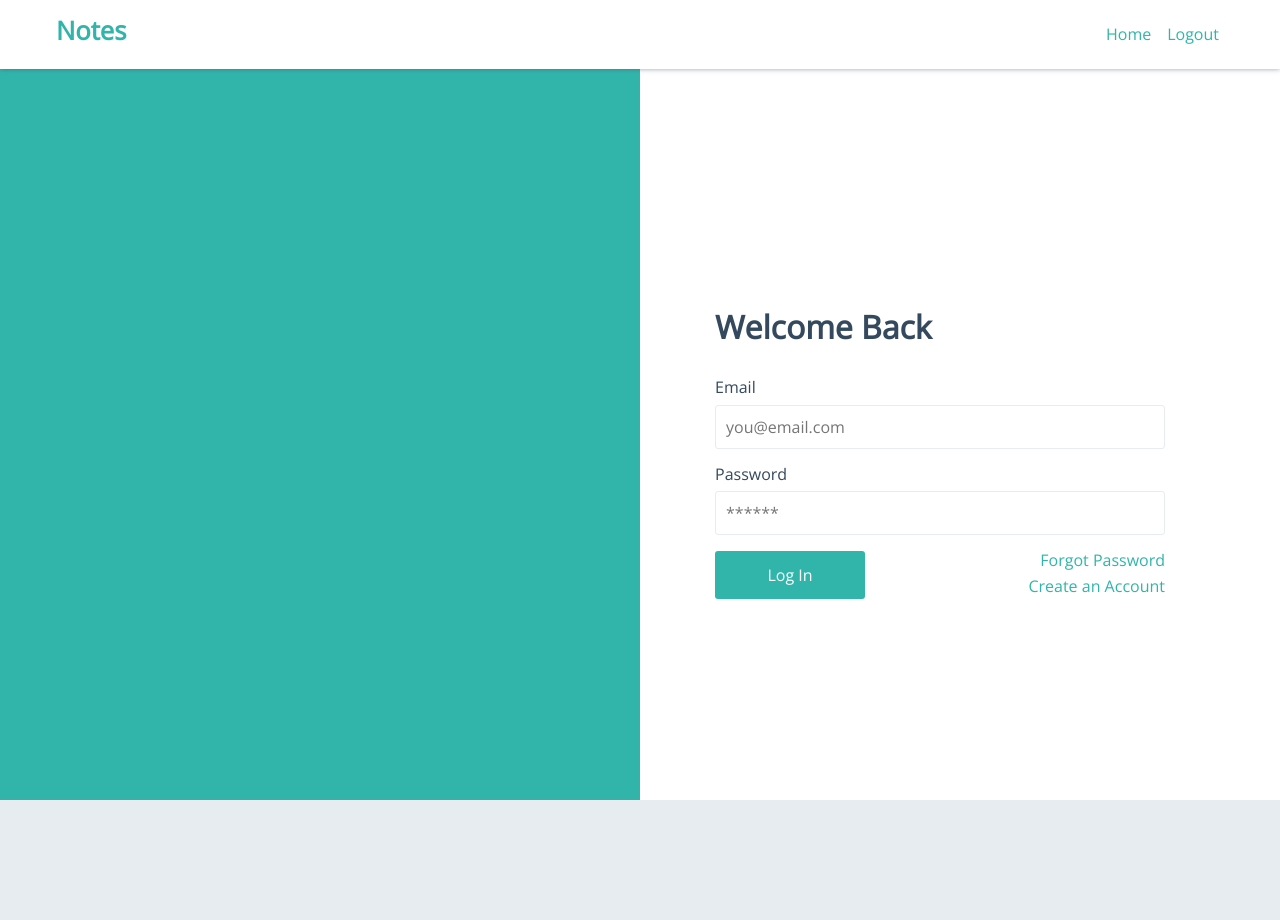
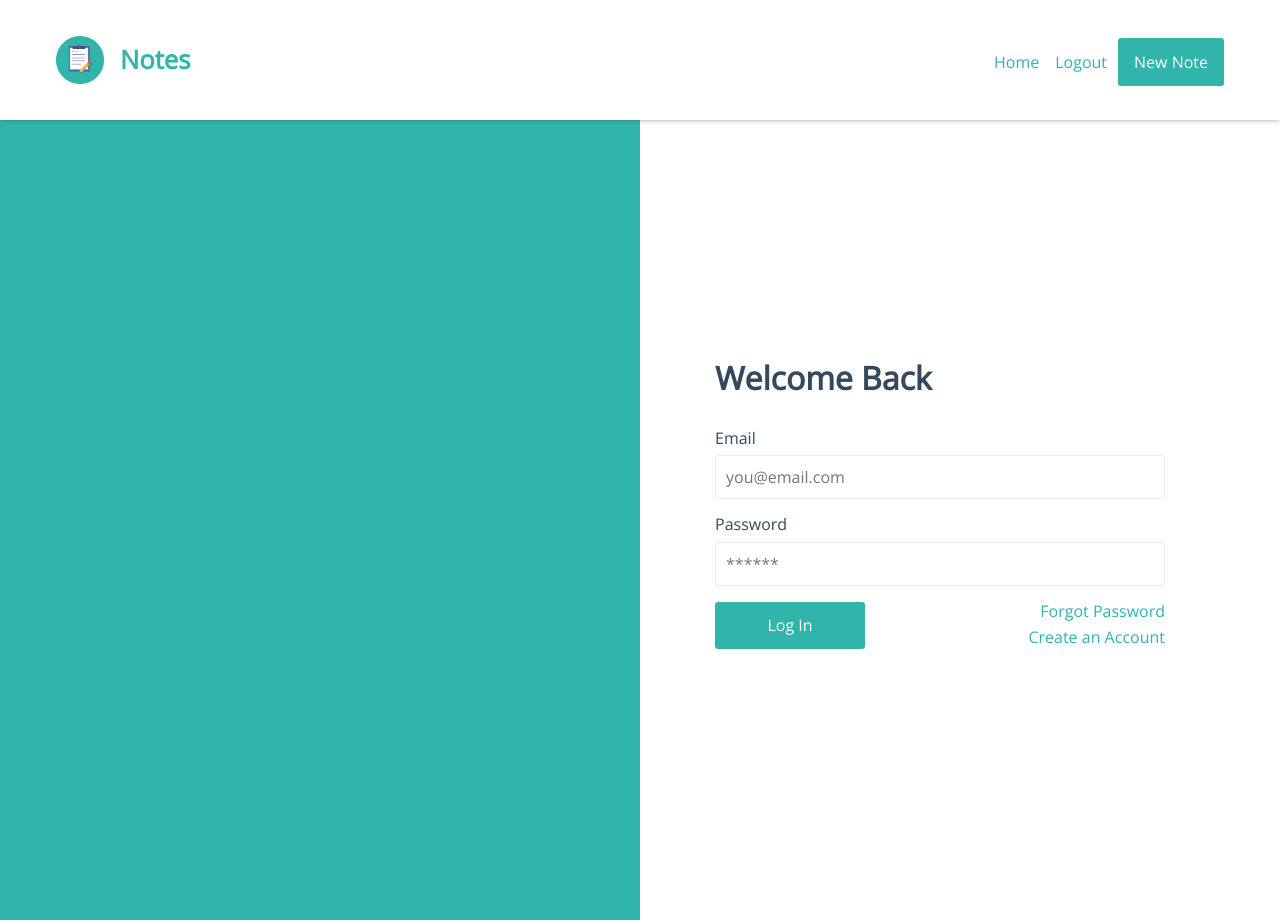
Before and after one commit to JacobWrenn/moneytracker, a Vue app: page /login in a window 1280 px wide. Before the commit the page ends 800 px from the top, so only its background shows below. Built offline with nearby package versions, Linux system fonts and the light colour scheme; no server answers; the database is empty; sample sign-in values are in the browser's storage.

Commit message:
adding notes

```diff
--- a/package.json
+++ b/package.json
@@ -12,6 +12,7 @@
     "register-service-worker": "^1.5.2",
     "vue": "^2.5.21",
     "vue-router": "^3.0.1",
+    "vue-trix": "^0.7.2",
     "vuex": "^3.0.1"
   },
   "devDependencies": {
--- a/src/assets/scss/_global.scss
+++ b/src/assets/scss/_global.scss
@@ -1,19 +1,19 @@
 // imports
-@import url('https://fonts.googleapis.com/css?family=Open+Sans');
+@import url("https://fonts.googleapis.com/css?family=Open+Sans");
 
 // colors
 $primary: #31b5ab;
 $error: #ef5777;
 $success: #1abc9c;
-$light: #F5F8FA;
+$light: #f5f8fa;
 $medium: #657786;
-$dark: #34495E;
+$dark: #34495e;
 $white: #fff;
 // resets
 body {
   margin: 0;
   color: $dark;
-	background: #E6ECF0;
+  background: #e6ecf0;
 }
 
 html {
@@ -22,7 +22,7 @@ html {
 }
 
 * {
-	font-family: 'Open Sans', sans-serif;
+  font-family: "Open Sans", sans-serif;
   box-sizing: border-box;
   transition: 0.15s;
 
@@ -65,7 +65,7 @@ p {
 }
 
 a {
-	font-family: 'Open Sans', sans-serif;
+  font-family: "Open Sans", sans-serif;
   text-decoration: none;
   color: $primary;
   margin: 0;
@@ -94,11 +94,12 @@ section {
   padding: 1rem;
 
   @media screen and (max-width: 742px) {
-
   }
 }
 
-[v-cloak] {display: none}
+[v-cloak] {
+  display: none;
+}
 
 .loading {
   position: fixed;
@@ -214,3 +215,9 @@ form {
 .fade-leave-to {
   opacity: 0;
 }
+
+trix-editor {
+  background: $white;
+  height: 65vh;
+  overflow: auto;
+}
--- a/src/assets/scss/_layout.scss
+++ b/src/assets/scss/_layout.scss
@@ -32,6 +32,33 @@ header {
       float: none;
       text-align: center;
     }
+  }
+  .button {
+    min-width: unset;
+  }
+  section {
+    padding: 16px;
+    height: 15vh;
+  }
+  h3 {
+    margin: 0;
+  }
+  ul {
+    margin: auto !important;
+    margin-right: 0 !important;
+  }
+  section > a,
+  section > a > img,
+  section > a > h3 {
+    margin-top: auto;
+    margin-bottom: auto;
+  }
+  section > a > img {
+    max-height: 3em;
+    margin-right: 1em;
+  }
+  section > a {
+    display: flex;
   }
 }
 
@@ -110,20 +137,39 @@ header {
   .col1 {
     flex-basis: 20%;
     background: $primary;
-    height: 100vh;
+    height: 85vh;
+    overflow: auto;
+  }
+  .col1 .button {
+    min-width: unset;
   }
   .col2 {
+    height: 85vh;
     flex-basis: 80%;
+    overflow: none;
   }
   section {
     margin: 0;
     max-width: 100%;
   }
+  input {
+    background: #fff;
+    border: 1px solid #bbb;
+    border-radius: 3px;
+    margin: 0;
+    margin-bottom: 1em;
+    padding: 0.4em 0.6em;
+    width: 100%;
+    outline: none;
+    display: block;
+    font: unset;
+    color: unset;
+  }
+  trix-toolbar {
+    top: 0;
+    position: sticky;
+  }
+  trix-toolbar button::before {
+    background-color: #e6ecf0;
+  }
 }
-
-body, html {
-  overflow-y: hidden;
-  max-height: 100%;
-  position: fixed;
-  width:100%;
-}
--- a/src/components/Navigation.vue
+++ b/src/components/Navigation.vue
@@ -1,13 +1,15 @@
 <template>
     <header>
         <section>
-            <div class="col1">
-                <router-link to="/"><h3>Notes</h3></router-link>
-                <ul class="inline">
-                    <li><router-link to="/">Home</router-link></li>
-                    <li><a @click="logout">Logout</a></li>
-                </ul>
-            </div>
+            <a @click="clearNote">
+                <img src='@/assets/logo.png'>
+                <h3>Notes</h3>
+            </a>
+            <ul class="inline">
+                <li><a @click="clearNote">Home</a></li>
+                <li><a @click="logout">Logout</a></li>
+                <li><span class="button" @click="newNote">New Note</span></li>
+            </ul>
         </section>
     </header>
 </template>
@@ -24,6 +26,12 @@
                     this.$router.push('/login')
                 }).catch(() => {
                 })
+            },
+            clearNote() {
+                this.$store.dispatch('clearNote')
+            },
+            newNote() {
+                this.$store.dispatch('newNote')
             }
         }
     }
--- a/src/components/Note.vue
+++ b/src/components/Note.vue
@@ -1,14 +1,32 @@
 <template>
     <div class="col2 text-center">
         <div v-if="note">
-            <p>{{ note.content }}</p>
+            <input @change="updateTitle" v-model="note.title">
+            <VueTrix v-on:update="updateNote" v-model="note.content"></VueTrix>
         </div>
         <p v-else>No note selected.</p>
     </div>
 </template>
 
 <script>
+import VueTrix from "vue-trix";
+import { db, auth } from "../firebaseConfig";
+
 export default {
-    props: ['note']
+    props: ['note'],
+    components: { VueTrix },
+    methods: {
+        updateNote: function() {
+            db.collection(auth.currentUser.uid).doc(this.note.id).update({content:this.note.content})
+        },
+        updateTitle: function() {
+            db.collection(auth.currentUser.uid).doc(this.note.id).update({title:this.note.title})
+        }
+    },
+    watch: {
+        note: function() {
+            if(document.querySelector('trix-editor'))document.querySelector('trix-editor').value=this.note.content
+        }
+    }
 }
 </script>
--- a/src/firebaseConfig.js
+++ b/src/firebaseConfig.js
@@ -19,5 +19,6 @@ const auth = firebase.auth()
 
 export {
     db,
-    auth
+    auth,
+    firebase
 }
--- a/src/router.js
+++ b/src/router.js
@@ -2,7 +2,6 @@ import Vue from 'vue'
 import Router from 'vue-router'
 import Home from './views/Home.vue'
 import Login from './views/Login.vue'
-import store from './store';
 const {auth} = require('./firebaseConfig')
 
 Vue.use(Router)
@@ -19,7 +18,6 @@ const router = new Router({
 router.beforeEach((to, from, next) => {
   const requiresAuth = to.matched.some(x => x.meta.requiresAuth)
   const currentUser = auth.currentUser
-  store.dispatch('clearNote')
   if (requiresAuth && !currentUser) {
     next('/login')
   } else if (requiresAuth && currentUser) {
--- a/src/store.js
+++ b/src/store.js
@@ -27,6 +27,18 @@ const store = new Vuex.Store({
     },
     clearNote({ commit }) {
       commit('setCurrentNote', null)
+    },
+    newNote({ commit }) {
+      fb.db.collection(this.state.currentUser.uid).add({
+        date: fb.firebase.firestore.FieldValue.serverTimestamp(),
+        title: '',
+        content: ''
+      }).then(doc => {
+        doc.get().then(data => {
+          let note = { id: doc.id, ...data.data() }
+          commit('setCurrentNote', note)
+        })
+      })
     }
   }
 })
@@ -35,7 +47,7 @@ fb.auth.onAuthStateChanged(user => {
   if (user) {
     store.commit('setCurrentUser', user)
 
-    fb.db.collection(user.uid).orderBy('date', 'desc').onSnapshot(querySnapshot => {
+    fb.db.collection(user.uid).orderBy('date').onSnapshot(querySnapshot => {
       let notesArray = []
 
       querySnapshot.forEach(doc => {
```
Also changed, not shown: 1 other file (tests, documents, lock files or other folders). Lines whose indentation alone changed are shown as unchanged.
